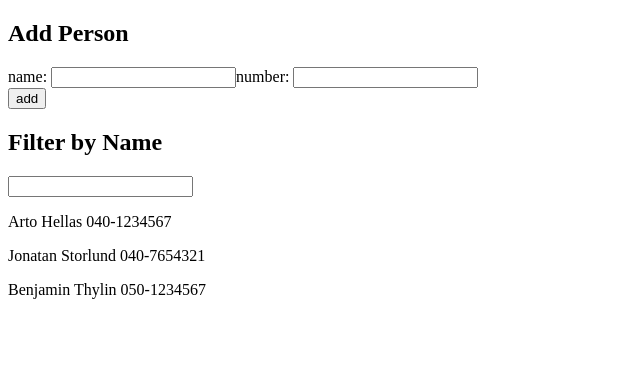
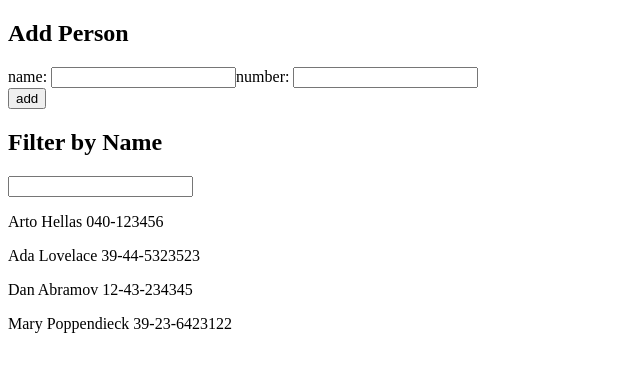
Before and after one commit to JonatanStorlund/fullstack-open, a React (Create React App) app in the folder part2/phonebook/: page / in a window 1280 px wide. Shown: the top 372 px of the page, without its empty margins (0-640 px from the left). Built offline with nearby package versions, Linux system fonts and the light colour scheme; data requests are answered from the project's data file; the HTML template or start-up script is replaced by a standard one.

Commit message:
commit 2.11 done

```diff
--- /dev/null
+++ b/part2/phonebook/db.json
@@ -0,0 +1,24 @@
+{
+  "persons":[
+    {
+      "name": "Arto Hellas",
+      "number": "040-123456",
+      "id": 1
+    },
+    {
+      "name": "Ada Lovelace",
+      "number": "39-44-5323523",
+      "id": 2
+    },
+    {
+      "name": "Dan Abramov",
+      "number": "12-43-234345",
+      "id": 3
+    },
+    {
+      "name": "Mary Poppendieck",
+      "number": "39-23-6423122",
+      "id": 4
+    }
+  ]
+}
--- a/part2/phonebook/package.json
+++ b/part2/phonebook/package.json
@@ -6,6 +6,7 @@
     "@testing-library/jest-dom": "^5.16.2",
     "@testing-library/react": "^12.1.3",
     "@testing-library/user-event": "^13.5.0",
+    "axios": "^0.26.0",
     "react": "^17.0.2",
     "react-dom": "^17.0.2",
     "react-scripts": "5.0.0",
@@ -15,7 +16,8 @@
     "start": "react-scripts start",
     "build": "react-scripts build",
     "test": "react-scripts test",
-    "eject": "react-scripts eject"
+    "eject": "react-scripts eject",
+    "server": "json-server -p3001 --watch db.json"
   },
   "eslintConfig": {
     "extends": [
--- a/part2/phonebook/src/App.js
+++ b/part2/phonebook/src/App.js
@@ -1,4 +1,5 @@
-import { useState } from 'react'
+import { useState, useEffect } from 'react'
+import axios from 'axios'
 
 const Filter = (props) => {
   return (
@@ -34,11 +35,8 @@
 
 
 const App = () => {
-  const [persons, setPersons] = useState([
-    { name: 'Arto Hellas', number: '040-1234567' },
-    { name: 'Jonatan Storlund', number: '040-7654321' },
-    { name: 'Benjamin Thylin', number: '050-1234567' }
-  ])
+  const [persons, setPersons] = useState([])
+  const [loading, setLoading] = useState(true)
   const [filterValue, setFilterValue] = useState('')
   const [newName, setNewName] = useState('')
   const [newNumber, setNewNumber] = useState('')
@@ -79,6 +77,16 @@
     return person.name.toLowerCase().includes(filterValue)
   }
 
+  useEffect(() => {
+    axios.get('http://localhost:3001/persons')
+      .then(response => {
+        setPersons(response.data)
+        setLoading(false)
+      })
+  }, [])
+
+  if (loading) return <h3>Loading...</h3>
+
   return (
     <div>
       <AddPersonForm title="Add Person" handleSubmit={handleSubmit} handleNameOnChange={handleNameOnChange} handleNumberOnChange={handleNumberOnChange} />
```
Also changed, not shown: 1 other file (tests, documents, lock files or other folders).
